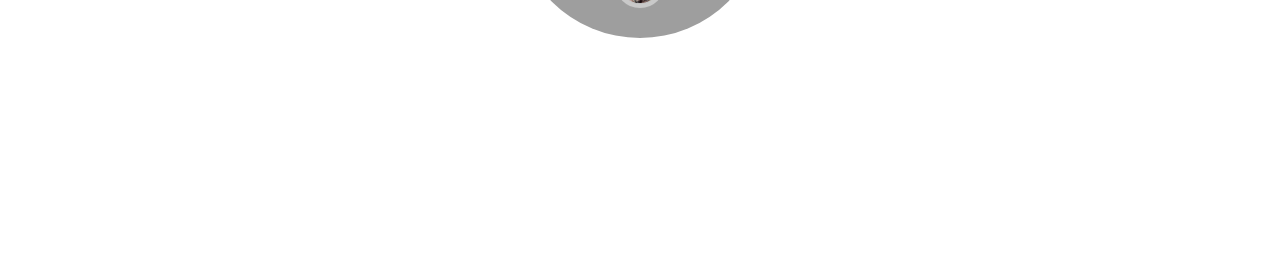
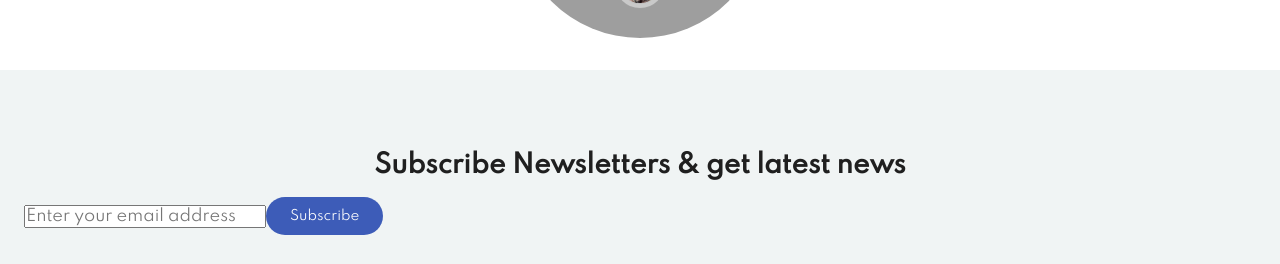
Before and after one commit to tamayo2/Flight-ReactJS, a React (Vite) app: page / in a window 1280 px wide. Shown: the part 5917-6181 px from the top of the page. Before the commit the page ends 5987 px from the top, so only its background shows below. Built offline with nearby package versions, Linux system fonts and the light colour scheme; grey boxes are pictures that could not be loaded; a web font is replaced by a local one.

Commit message:
subscribe

```diff
--- a/src/Components/Subscribers/Subscribe.jsx
+++ b/src/Components/Subscribers/Subscribe.jsx
@@ -2,7 +2,15 @@
 
 const Subscribe = () => {
     return (
-        <div></div>
+        <div className="subscribe section">
+            <div className="sectionContainer container">
+                <h2>Subscribe Newsletters & get latest news</h2>
+                <div className="inputDiv flex">
+                    <input type="text" placeholder="Enter your email address" />
+                    <button className="btn">Subscribe</button>
+                </div>
+            </div>
+        </div>
     )
 }
 
--- a/src/main.css
+++ b/src/main.css
@@ -510,4 +510,11 @@
 .travelers .sectionContainer .travelersContainer .singleTraveler:hover .travelerImage {
   bottom: 110px;
   transition: 1s ease-in-out;
+}
+
+.subscribe {
+  background: var(--SecondaryColor);
+}
+.subscribe .sectionContainer {
+  text-align: center;
 }/*# sourceMappingURL=main.css.map */
--- a/src/main.scss
+++ b/src/main.scss
@@ -591,3 +591,14 @@
         }
     }
 }
+
+.subscribe{
+    background: var(--SecondaryColor);
+
+    .sectionContainer{
+        text-align: center;
+        .inputDiv{
+
+        }
+    }
+}
```
Also changed, not shown: 1 other file (tests, documents, lock files or other folders).
